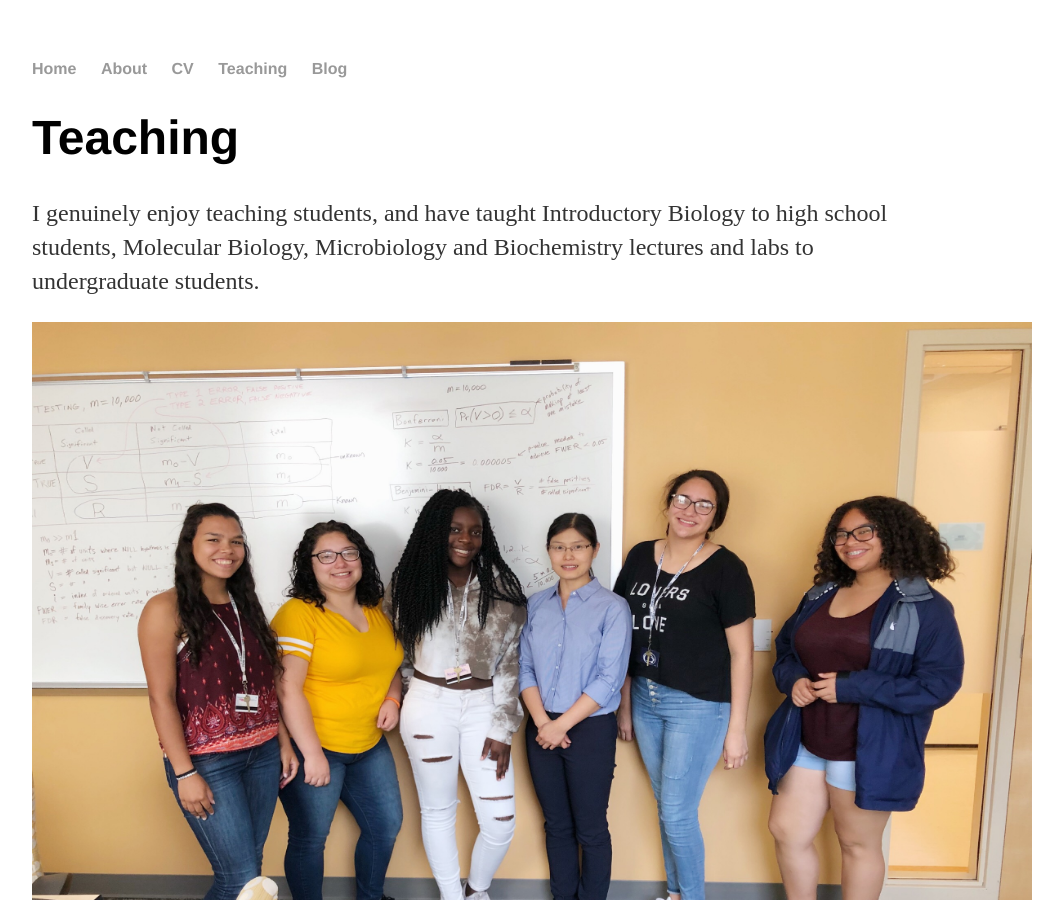
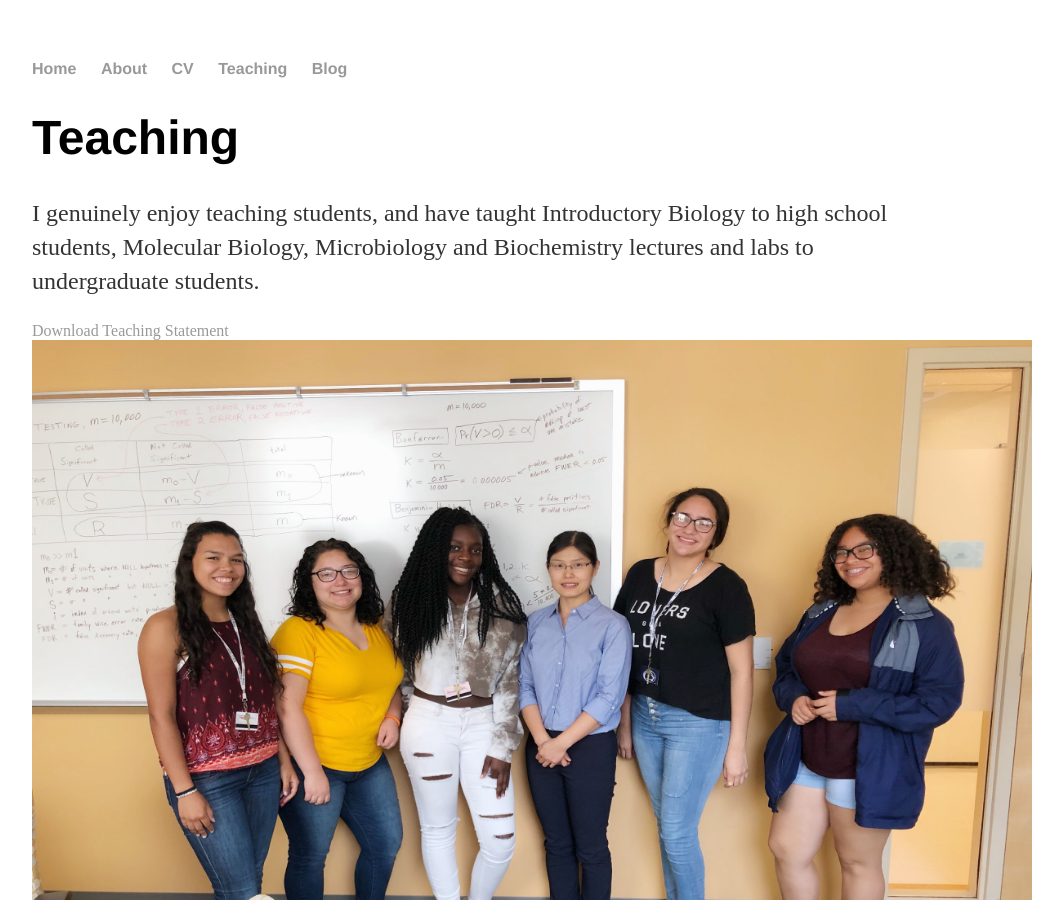
Before and after one commit to elainesophie/elainesophie.github.io, a Jekyll site: the page built from teaching/index.html, in a window 1280 px wide and 900 px high. Shown: the whole window, without its empty margins (160-1223 px from the left). Built offline with Jekyll 4.4.1, drawn with Linux system fonts in a browser that asks for light colours.

Commit message:
Update index.html

```diff
--- a/teaching/index.html
+++ b/teaching/index.html
@@ -6,7 +6,8 @@ title: Teaching Lihua Wu
 		<div class="teaching">
 			<h1>Teaching</h1>
 			<p>I genuinely enjoy teaching students, and have taught Introductory Biology to high school students, Molecular Biology, Microbiology and Biochemistry lectures and labs to undergraduate students.  </p>
-                        <img src="/files/Wu9.jpg" width="1000" height="700">
+                        <a href="/files/TeachingStatement.pdf" >Download Teaching Statement</a>
+			<img src="/files/Wu9.jpg" width="1000" height="700">
 			<img src="/files/Wu1.jpg" width="1000" height="700">
 			<img src="/files/Wu3.jpg" width="1000" height="700">
 			<img src="/files/Wu4.jpg" width="1000" height="700">
```
